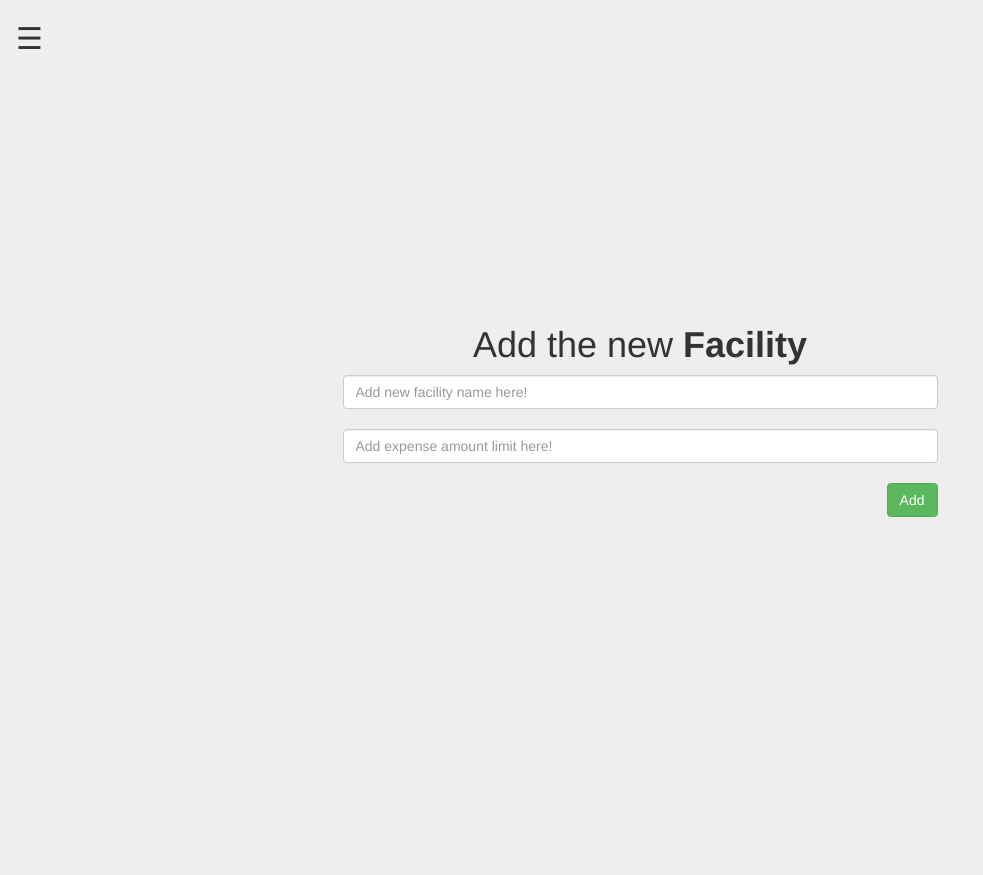
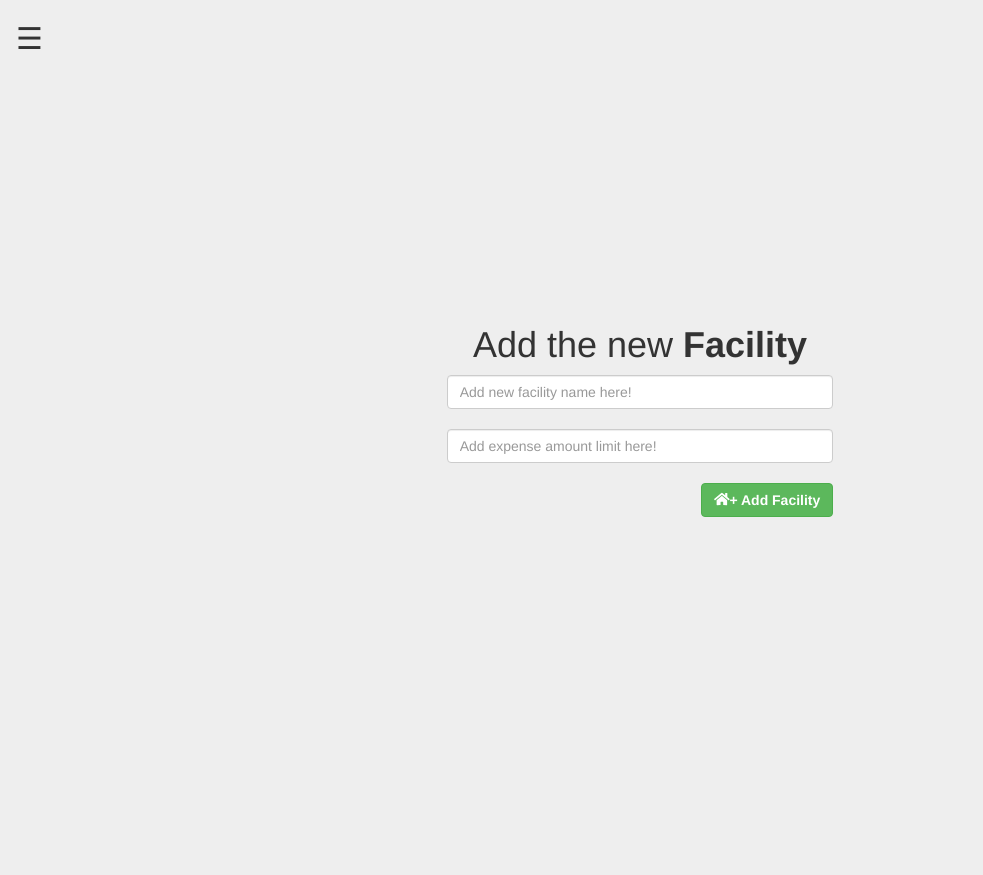
Before and after one commit to navgurukul/hisaab, a Django app: page /addfacility in a window 1280 px wide. Shown: the whole page, without its empty margins (0-983 px from the left). Before the commit the page ends 517 px from the top, so only its background shows below. Run offline with Django 3.2, Linux system fonts and the light colour scheme; a user stored in the database is signed in; data comes from the database, SQL or seed files in the repository; both versions use the stored data as it was after the commit; some libraries are stand-ins or nearby versions.

Commit message:
fixed some bugs

```diff
--- a/HisaabProject/HisaabApp/forms.py
+++ b/HisaabProject/HisaabApp/forms.py
@@ -92,7 +92,7 @@ class AddExpenseForm(forms.ModelForm):
     EXPENSETYPE = (("FACILITY",'Navgurukul'),('PERSONAL','Personal'))
     CATEGORY =(('TRAVEL','Travel Expense'),('GROCERIES','Groceries'),('VEGETABLES','Vegetables'), ('HOUSEHOLD','HouseholdItems'),('EGG','Egg'),('MILK','Milk & Bread'),('TECH EXPENCE','Tech Expenses'),('OTHER','Other'))
     facility = forms.ModelChoiceField(queryset = Facility.objects.all(), widget=forms.Select(attrs={'class': 'form-control form-control-sm'}))
-    fellow = forms.ModelChoiceField(queryset = NgUser.objects.all(),widget=forms.Select(attrs={'class': 'form-control form-control-sm'}))
+    fellow = forms.ModelChoiceField(queryset = NgUser.objects.all().filter(user_type='FELLOW'),widget=forms.Select(attrs={'class': 'form-control form-control-sm'}))
     expense_type = forms.ChoiceField(choices = EXPENSETYPE, widget=forms.Select(attrs={'class': 'form-control form-control-sm'}))
     category = forms.ChoiceField(choices =CATEGORY, widget=forms.Select(attrs={'class': 'form-control form-control-sm'}))
     expense_amount = forms.IntegerField(widget=forms.NumberInput(attrs={'class':'form-control form-control-sm','placeholder': 'How much money do you need?'}))
@@ -103,9 +103,11 @@ class AddExpenseForm(forms.ModelForm):
 
     def __init__(self, *args, **kwargs):
         self.request = kwargs.pop('request', None)
+        print self.request.user.nguser.user_type
         super(AddExpenseForm, self).__init__(*args, **kwargs)
-        if self.request.user.nguser.is_admin:
-          self.fields['fellow'].queryset = NgUser.objects.all()
+        if self.request.user.nguser.is_admin() or self.request.user.nguser.is_super_admin():
+            self.fields['fellow'].queryset = NgUser.objects.all()
         else:
+            print "yes"
             facility__id = NgUser.objects.get(user = self.request.user).facility.id
-            self.fields['fellow'].queryset = NgUser.objects.all().filter(facility__id= facility__id)
+            self.fields['fellow'].queryset = NgUser.objects.all().filter(facility__id= facility__id).filter(user_type='FELLOW')
--- a/HisaabProject/HisaabApp/models.py
+++ b/HisaabProject/HisaabApp/models.py
@@ -23,7 +23,7 @@ class Facility(models.Model):
 class NgUser(models.Model):
 
     ROLES = (('ADMIN','admin'),('SUPER_ADMIN','super_admin'),('FELLOW','fellow'))
-    user_type= models.CharField(choices=ROLES,max_length=6,default='FELLOW',blank=False)
+    user_type= models.CharField(choices=ROLES,max_length=11,default='FELLOW',blank=False)
     user = models.OneToOneField(User,unique=True, related_query_name = 'nguser', on_delete=models.CASCADE)
     created_date = models.DateField(auto_now_add=True)
     upi_id = models.CharField(max_length=40, blank= True, null=True)
@@ -63,6 +63,7 @@ class NgUser(models.Model):
         last_month_amount = 0
         for expense in last_month_expense:
             last_month_amount += expense.expense_amount
+        print last_month_amount
         return last_month_amount
 
     def is_fellow(self):
@@ -76,16 +77,16 @@ class NgUser(models.Model):
 
 
     def in_weekly_limit(self):
-        total_fellow = len(NgUser.objects.filter(facility = self.facility))
+        total_fellow = len(NgUser.objects.all().filter(facility = self.facility))
         total_limit = total_fellow * self.facility.student_expenses_limit
-        if total_limit - self.last_week_facility_expenses > 0:
+        if int(total_limit) - self.last_week_facility_expenses() > 0:
             return True
         return False
 
     def week_limit_exceed_by(self):
         total_fellow = len(NgUser.objects.filter(facility = self.facility))
         total_limit = total_fellow * self.facility.student_expenses_limit
-        return total_limit - self.last_week_facility_expenses
+        return abs(int(total_limit - self.last_week_facility_expenses())/total_fellow)
 
     def in_monthly_limit(self):
         total_fellow = len(NgUser.objects.filter(facility = self.facility))
@@ -93,17 +94,21 @@ class NgUser(models.Model):
         last_month_enddate = today.replace(day=1)-datetime.timedelta(1)
         last_month_startdate = last_month_enddate.replace(day=1)
 
-        total_limit = (total_fellow * self.facility.student_expenses_limit)/7 *(last_month_startdate - last_month_enddate).days
-        if int(total_limit) - self.last_month_facility_expenses > 0:
+        total_limit = (total_fellow * self.facility.student_expenses_limit)/7 *((last_month_enddate - last_month_startdate).days+1)
+        if int(total_limit) - self.last_month_facility_expense() > 0:
             return True
         return False
+
     def month_limit_exceed_by(self):
+        # import pdb
+        # pdb.set_trace()
         total_fellow = len(NgUser.objects.filter(facility = self.facility))
         today = datetime.date.today()
         last_month_enddate = today.replace(day=1)-datetime.timedelta(1)
         last_month_startdate = last_month_enddate.replace(day=1)
-        total_limit = (total_fellow * self.facility.student_expenses_limit)/7 *(last_month_startdate - last_month_enddate).days
-        return int(total_limit) - self.last_month_facility_expenses
+        total_limit = (total_fellow * self.facility.student_expenses_limit)/7 *((last_month_enddate - last_month_startdate).days+1)
+        # if self.last_month_facility_expense()>total_limit:
+        return abs((self.last_month_facility_expense() - int(total_limit))/total_fellow)
 
 class MoneyRequest(models.Model):
     BILL = (('INTERNET','Internet'),('ELECTRICITY','Electricity'),('WATER','WaterBill'),('HOUSERENT', 'Houserent'))
@@ -143,4 +148,4 @@ class CashEntry(models.Model):
     description = models.TextField(blank=True, null= True)
 
     def __str__(self):
-        return '{0}'.format(self.fellow.user)
+        return '{0}'.format(self.fellow)
--- a/HisaabProject/HisaabApp/templates/addfacility.html
+++ b/HisaabProject/HisaabApp/templates/addfacility.html
@@ -8,32 +8,32 @@
   <div class="main-container" style="display: flex;flex-direction: column;height: 100vh;align-items: center;justify-content: center;">
     <center><h1>Add the new <b>Facility</b></h1></center>
     <div class="col-md-12">
-      <div class="col-md-3">
+      <div class="col-md-4">
       </div>
-      <div class="col-md-6">
+      <div class="col-md-4">
         <input type="text"  placeholder="Add new facility name here!" name="name" class="form-control" >
       </div>
-      <div class="col-md-3">
+      <div class="col-md-4">
       </div>
     </div>
     <br>
     <div class="col-md-12">
-      <div class="col-md-3">
+      <div class="col-md-4">
       </div>
-      <div class="col-md-6">
+      <div class="col-md-4">
         <input type="number" min="0" placeholder="Add expense amount limit here!" name="student_expenses_limit" class="form-control">
       </div>
-      <div class="col-md-3">
+      <div class="col-md-4">
       </div>
     </div>
     <br>
     <div class="col-md-12">
-      <div class="col-md-6">
+      <div class="col-md-4">
       </div>
-      <div class="col-md-3">
-        <button id="btnbottom" type="submit" class="btn btn-success pull-right"> Add </button>
+      <div class="col-md-4">
+        <button id="btnbottom" type="submit" class="btn btn-success pull-right"> <b><i class="fa fa-home"></i>+ Add Facility </b></button>
       </div>
-      <div class="col-md-3">
+      <div class="col-md-4">
       </div>
     </div>
   </div>
--- a/HisaabProject/HisaabApp/templates/base.html
+++ b/HisaabProject/HisaabApp/templates/base.html
@@ -84,6 +84,7 @@
     <style type="text/css">
       body{
         background-color: #eee;
+        margin-bottom: 5%;
       }
       .body {
           font-family: "Lato", sans-serif;
--- a/HisaabProject/HisaabApp/templates/fellowreport.html
+++ b/HisaabProject/HisaabApp/templates/fellowreport.html
@@ -12,7 +12,7 @@
     </div>
 <div class="div-container">
     <div class="col-md-3">
-      <h3><b>Money Owned to NG:</b> ₹{{ user.nguser.total_weekly_expenses }}</h3>
+      <h3><b>Money Owned to NG:</b> ₹{{ fellow.total_weekly_expenses }}</h3>
     </div>
     <form method="POST" action="{% url 'fellowreport' pk=fellow.pk %}">
       {% csrf_token %}
```
Also changed, not shown: HisaabProject/HisaabApp/templates/fellow.html (+17 -1 lines), HisaabProject/HisaabApp/templates/searchuser.html (+12 -10 lines), HisaabProject/HisaabApp/templates/viewpendingrequests.html (+5 -2 lines), HisaabProject/HisaabProject/settings.py (+8 -7 lines), HisaabProject/HisaabApp/migrations/0002_auto_20180322_1531.py (added), HisaabProject/db.sqlite3.
